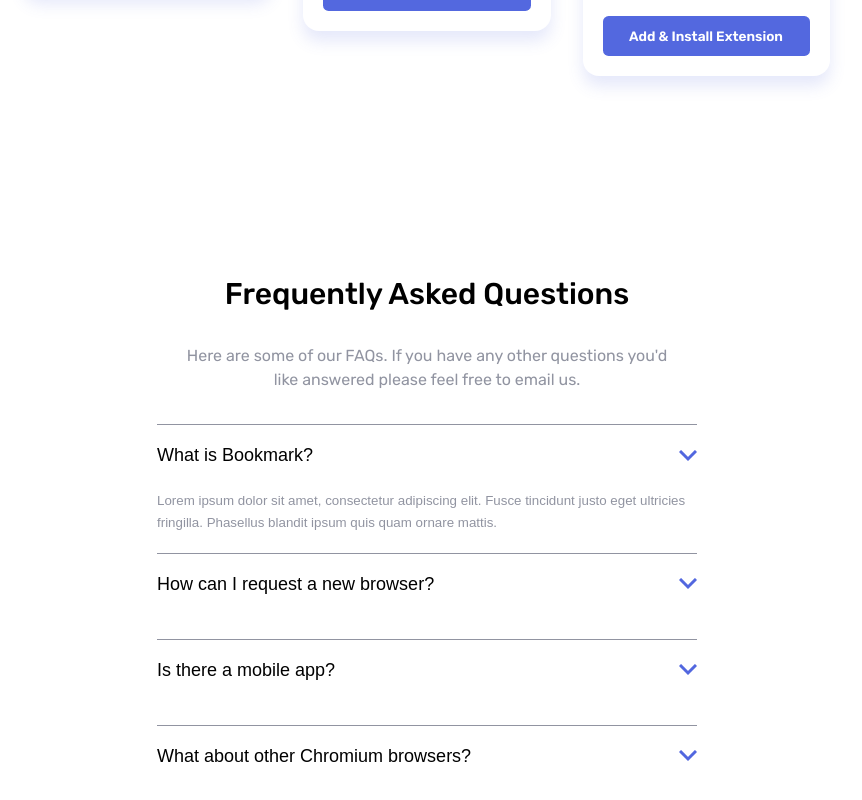
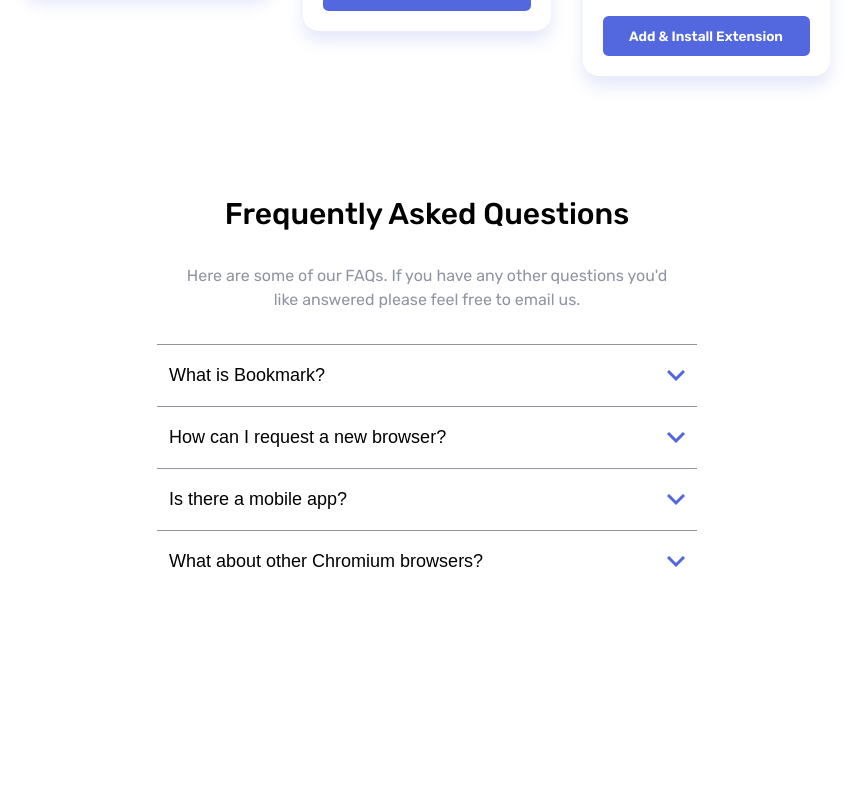
Before and after one commit to Chibuike-web/Bookmark-Landing-Page, a React (Vite) app: page / in a window 1280 px wide. Shown: the part 2357-3157 px from the top of the page, without its empty margins (213-1075 px from the left). After the commit the page ends 2949 px from the top, so only its background shows below. Built offline with nearby package versions, Linux system fonts and the light colour scheme.

Commit message:
refactor

```diff
--- a/src/components/CallToAction.tsx
+++ b/src/components/CallToAction.tsx
@@ -75,72 +75,72 @@
 //Styled Components
 
 const CTASection = styled.section`
-	margin-top: 200px;
+	margin-top: 12.5rem;
 	justify-items: center;
 	align-content: center;
 	h1 {
-		margin-block-end: 32px;
+		margin-block-end: 2rem;
 		font-weight: 500;
-		font-size: 30px;
+		font-size: 1.875rem;
 		text-align: center;
 	}
 
-	@media (max-width: 800px) {
+	@media (max-width: 50rem) {
 		padding-inline: 1.5rem;
 	}
 `;
 
 const CTAParagraph = styled.p`
-	margin-block: 32px;
+	margin-block: 2rem;
 	line-height: 1.5;
-	font-size: 16px;
+	font-size: 1rem;
 	color: var(--grayishblue);
 	text-align: center;
-	max-inline-size: 500px;
+	max-inline-size: 31.25rem;
 `;
 
 const CardsContainer = styled.div`
 	display: flex;
 	align-items: start;
-	gap: 32px;
+	gap: 2rem;
 
-	@media (max-width: 800px) {
+	@media (max-width: 50rem) {
 		flex-direction: column;
 	}
 `;
 
 const Card = styled.article<{ $id?: number }>`
 	background-color: white;
-	box-shadow: 0px 10px 16px hsla(231, 69%, 60%, 0.15);
-	margin-top: ${({ $id }) => ($id === 2 ? "40px" : $id === 3 ? "80px" : "")};
-	padding-inline: 20px;
-	padding-block: 32px 20px;
-	border-radius: 16px;
+	box-shadow: 0px 0.625rem 1rem hsla(231, 69%, 60%, 0.15);
+	margin-top: ${({ $id }) => ($id === 2 ? "2.5rem" : $id === 3 ? "5rem" : "")};
+	padding-inline: 1.25rem;
+	padding-block: 2rem 1.25rem;
+	border-radius: 1rem;
 	justify-items: center;
 	position: relative;
 	overflow: hidden;
 
-	@media (max-width: 800px) {
+	@media (max-width: 50rem) {
 		margin-top: 0;
 	}
 `;
 
 const CardImage = styled.img`
 	width: 100%;
-	max-width: 100px;
-	margin-bottom: 36px;
+	max-width: 6.25rem;
+	margin-bottom: 2.25rem;
 `;
 
 const CardHeading = styled.h3`
 	text-align: center;
-	margin-bottom: 18px;
-	font-size: 20px;
+	margin-bottom: 1.125rem;
+	font-size: 1.25rem;
 	color: var(--verydarkblue);
 `;
 
 const CardParagraph = styled.p`
 	text-align: center;
-	margin-bottom: 72px;
+	margin-bottom: 4.5rem;
 	color: var(--grayishblue);
 `;
 
@@ -148,7 +148,7 @@
 	display: block;
 	position: absolute;
 	left: 0;
-	bottom: 96px;
+	bottom: 6rem;
 `;
 
 const CardButton = styled(Button)`
--- a/src/components/FAQs.tsx
+++ b/src/components/FAQs.tsx
@@ -3,7 +3,7 @@
 import { ChevronIcon } from "./Icons";
 
 export default function FAQs() {
-	const [active, setActive] = useState(1);
+	const [active, setActive] = useState(0);
 	const handleClick = (id: number) => {
 		setActive(id);
 	};
@@ -72,7 +72,7 @@
 const Accordion = ({ id, question, answer, active, handleClick }: AccordionProps) => {
 	return (
 		<AccordionList type="button" onClick={() => handleClick(id)}>
-			<Header>
+			<Header $id={id} $active={active}>
 				<AccordionHeader>{question}</AccordionHeader>
 				<ChevronIcon />
 			</Header>
@@ -82,54 +82,54 @@
 };
 
 //Styled Components
-
 const FAQsSection = styled.section`
-	margin-top: 200px;
+	margin-top: 7.5rem;
 	justify-items: center;
 	align-content: center;
 	h1 {
-		margin-block-end: 32px;
+		margin-block-end: 2rem;
 		font-weight: 500;
-		font-size: 30px;
+		font-size: 1.875rem;
 		text-align: center;
 	}
 
-	@media (max-width: 800px) {
+	@media (max-width: 50rem) {
 		padding-inline: 1.5rem;
 	}
 `;
 
 const FAQsParagraph = styled.p`
-	margin-block: 32px;
+	margin-block: 2rem;
 	line-height: 1.5;
-	font-size: 16px;
+	font-size: 1rem;
 	color: var(--grayishblue);
 	text-align: center;
-	max-inline-size: 500px;
+	max-inline-size: 31.25rem;
 `;
 
 const AccordionContainer = styled.div`
 	width: 100%;
-	max-width: 540px;
+	max-width: 33.75rem;
 	display: flex;
 	flex-direction: column;
 `;
 
 const AccordionList = styled.button`
-	border-top: 0.5px solid var(--grayishblue);
-	padding-block: 20px;
+	border-top: 0.03125rem solid var(--grayishblue);
+	padding-block: 1.25rem;
+	padding-inline: 0.75rem;
 `;
 
-const Header = styled.header`
+const Header = styled.header<{ $id: number; $active: number }>`
 	display: flex;
 	align-items: center;
 	justify-content: space-between;
-	margin-bottom: 24px;
+	margin-bottom: ${({ $id, $active }) => $id === $active && "1.5rem"};
 `;
 
 const AccordionHeader = styled.h4`
 	font-weight: 400;
-	font-size: 18px;
+	font-size: 1.125rem;
 `;
 
 const AccordionParagraph = styled.p`
```
